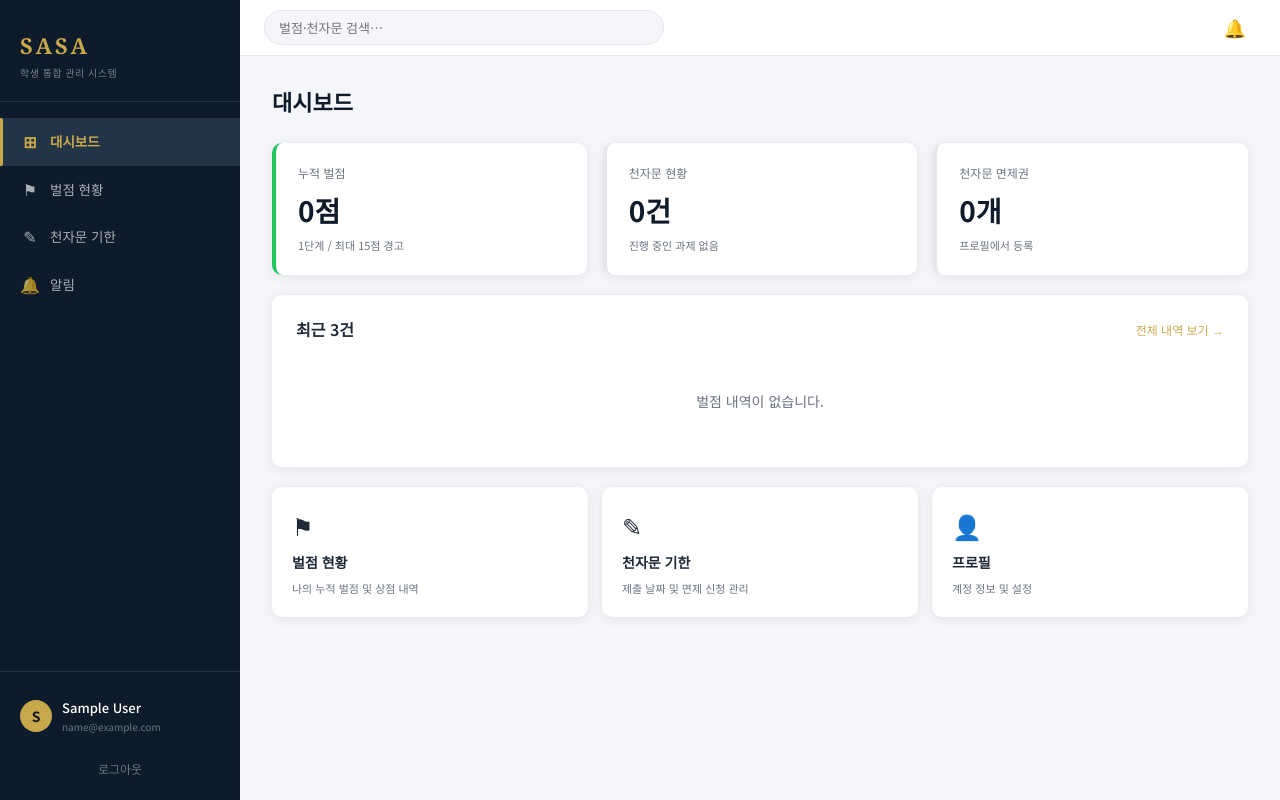
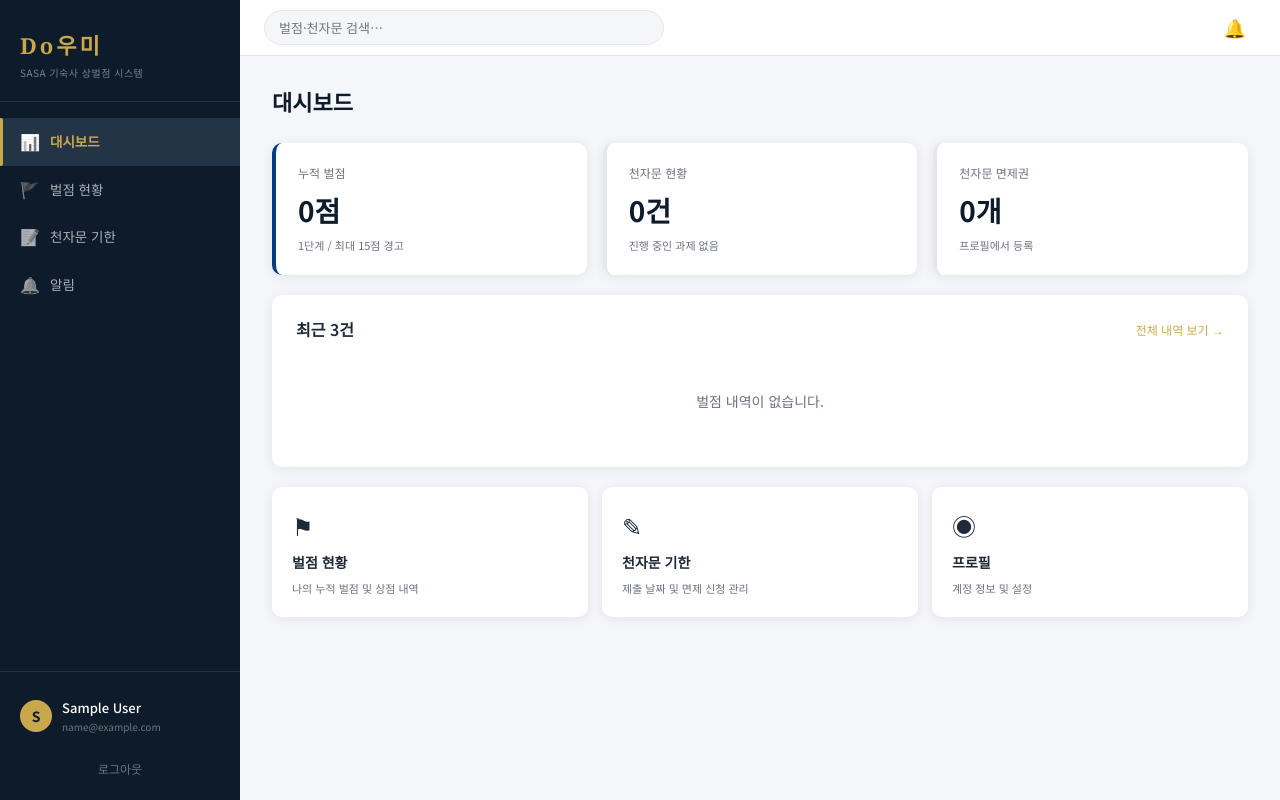
Before and after one commit to sasa10th/Do-umi, a Flask app: page /dashboard in a window 1280 px wide. Run offline with Flask 3, Linux system fonts and the light colour scheme; the visitor is signed in with stand-in values (Sample User, id 1); data that the repository does not hold is empty.

Commit message:
Edit description and css

```diff
--- a/static/css/style.css
+++ b/static/css/style.css
@@ -12,9 +12,9 @@
   --text: #1f2937;
   --text-muted: #6b7280;
   --border: #e5e7eb;
-  --danger: #ef4444;
+  --danger: #A50021;
   --warning: #f59e0b;
-  --success: #22c55e;
+  --success: #013b84;
   --info: #3b82f6;
   --sidebar-w: 240px;
   --radius: 10px;
@@ -98,7 +98,7 @@ a { text-decoration: none; color: inherit; }
   border-radius: 0 2px 2px 0;
 }
 
-.nav-icon { font-size: 16px; width: 20px; text-align: center; }
+.nav-icon { font-size: 16px; width: 20px; text-align: center; filter: grayscale(1); }
 .nav-divider { border: none; border-top: 1px solid var(--navy-mid); margin: 8px 0; }
 
 .badge {
--- a/templates/base.html
+++ b/templates/base.html
@@ -3,7 +3,7 @@
 <head>
   <meta charset="UTF-8" />
   <meta name="viewport" content="width=device-width, initial-scale=1.0" />
-  <title>{% block title %}Do우미{% endblock %} — SASA 기숙사 벌점 시스템</title>
+  <title>{% block title %}Do우미{% endblock %} — SASA 기숙사 상벌점 시스템</title>
   <link rel="stylesheet" href="{{ url_for('static', filename='css/style.css') }}" />
   <link rel="preconnect" href="https://fonts.googleapis.com" />
   <link href="https://fonts.googleapis.com/css2?family=Noto+Sans+KR:wght@300;400;500;600;700&display=swap" rel="stylesheet" />
@@ -14,21 +14,21 @@
   <!-- Sidebar -->
   <aside class="sidebar" id="sidebar">
     <div class="sidebar-logo">
-      <span class="logo-text">SASA</span>
-      <span class="logo-sub">학생 통합 관리 시스템</span>
+      <span class="logo-text">Do우미</span>
+      <span class="logo-sub">SASA 기숙사 상벌점 시스템</span>
     </div>
 
     <nav class="sidebar-nav">
       <a href="{{ url_for('main.dashboard') }}" class="nav-item {% if request.endpoint == 'main.dashboard' %}active{% endif %}">
-        <span class="nav-icon">⊞</span>
+        <span class="nav-icon">📊</span>
         <span>대시보드</span>
       </a>
       <a href="{{ url_for('main.penalties') }}" class="nav-item {% if request.endpoint == 'main.penalties' %}active{% endif %}">
-        <span class="nav-icon">⚑</span>
+        <span class="nav-icon">🚩</span>
         <span>벌점 현황</span>
       </a>
       <a href="{{ url_for('main.documents') }}" class="nav-item {% if request.endpoint == 'main.documents' %}active{% endif %}">
-        <span class="nav-icon">✎</span>
+        <span class="nav-icon">📝</span>
         <span>천자문 기한</span>
       </a>
       <a href="{{ url_for('main.notifications') }}" class="nav-item {% if request.endpoint == 'main.notifications' %}active{% endif %}">
--- a/templates/dashboard/document.html
+++ b/templates/dashboard/document.html
@@ -9,7 +9,7 @@
 
 <!-- 면제권 현황 -->
 <div class="section-card exemption-card">
-  <h3>📋 천자문 면제권 현황</h3>
+  <h3>✎ 천자문 면제권 현황</h3>
   <div class="exemption-status">
     <div class="exemption-count">
       <span class="count-num">{{ exemption_count }}</span>
@@ -73,7 +73,7 @@
     {% endfor %}
   </div>
   {% else %}
-  <p class="empty-msg">현재 진행 중인 천자문 과제가 없습니다. 🎉</p>
+  <p class="empty-msg">현재 진행 중인 천자문 과제가 없습니다.</p>
   {% endif %}
 </div>
 {% endblock %}
--- a/templates/dashboard/index.html
+++ b/templates/dashboard/index.html
@@ -94,7 +94,7 @@
     <span class="shortcut-desc">제출 날짜 및 면제 신청 관리</span>
   </a>
   <a href="{{ url_for('auth.profile') }}" class="shortcut-card">
-    <span class="shortcut-icon">👤</span>
+    <span class="shortcut-icon">◉</span>
     <span class="shortcut-label">프로필</span>
     <span class="shortcut-desc">계정 정보 및 설정</span>
   </a>
```
